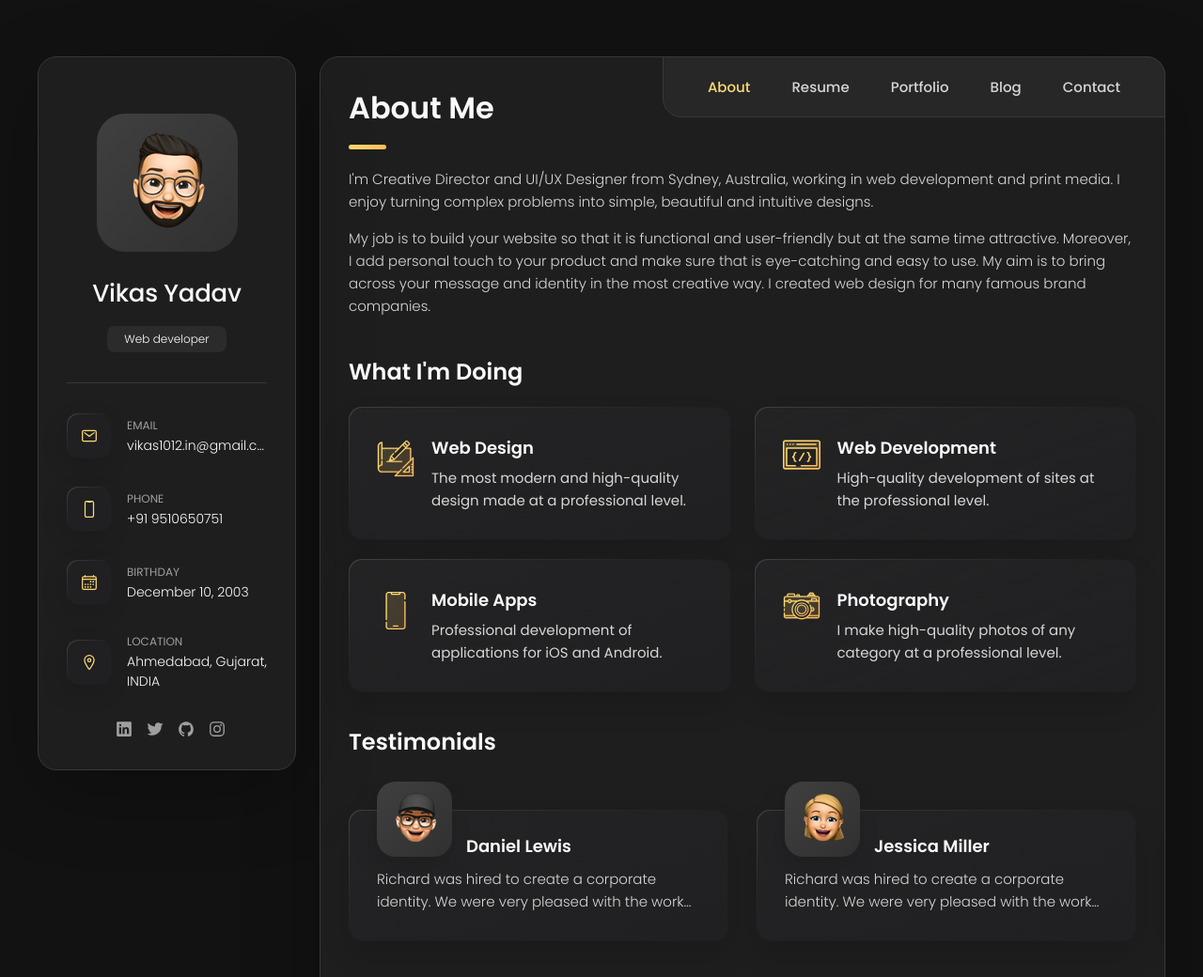
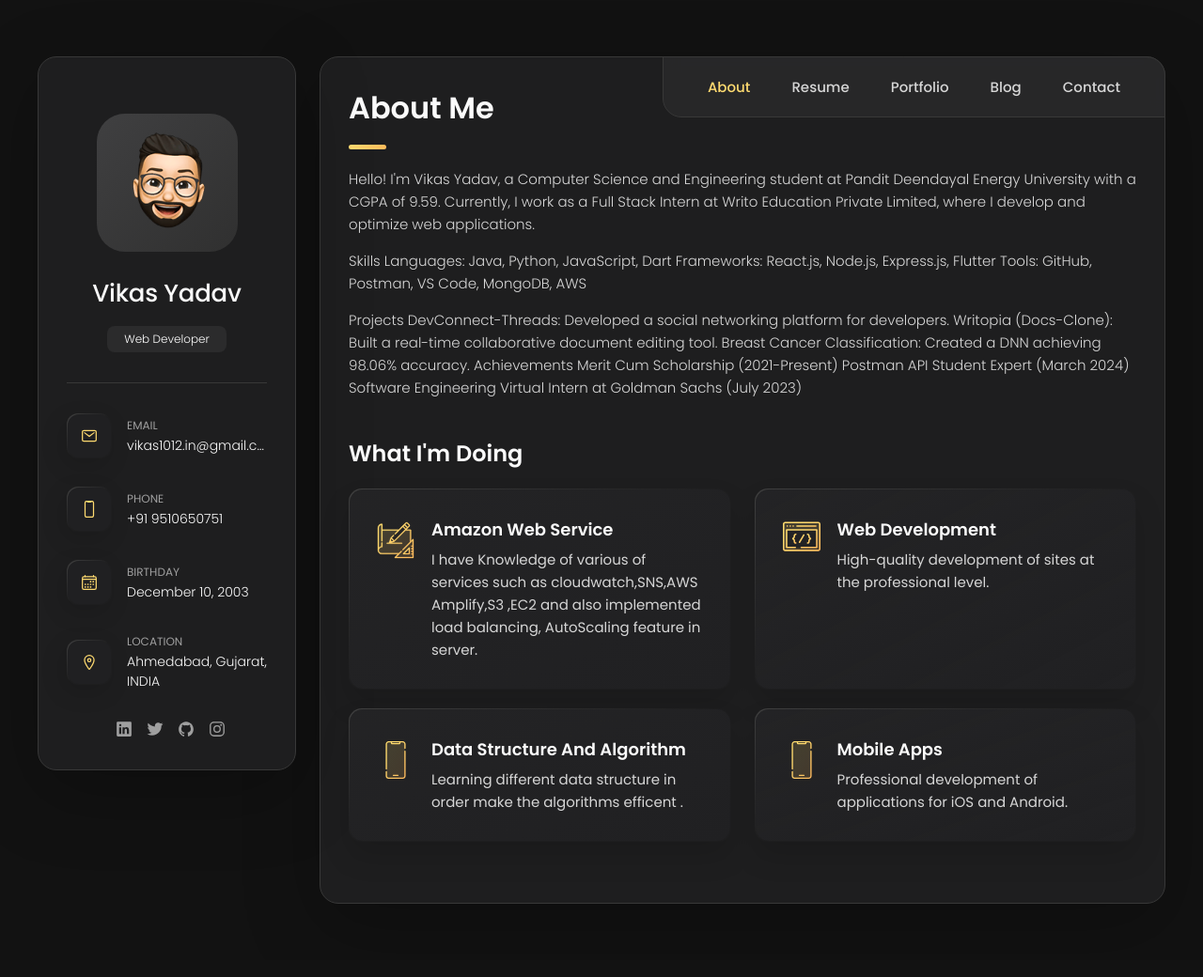
Before and after one commit to Vikas-Yadav-79/Vikas-Personal-Portfolio, a plain HTML site: page Vikas-Personal-Portfolio/index.html in a window 1280 px wide. Shown: the top 1040 px of the page at 94% size. Drawn offline with nearby package versions, Linux system fonts and the light colour scheme.

```diff
--- a/Vikas-Personal-Portfolio/index.html
+++ b/Vikas-Personal-Portfolio/index.html
@@ -49,7 +49,7 @@
           <h1 class="name" title="Richard hanrick">Vikas Yadav</h1>
 
           <!-- <p class="title">Student</p><br> -->
-          <p class="title">Web developer</p>
+          <p class="title">Web Developer</p>
         </div>
 
         <button class="info_more-btn" data-sidebar-btn>
@@ -215,17 +215,26 @@
 
         <section class="about-text">
           <p>
-            I'm Creative Director and UI/UX Designer from Sydney, Australia, working in web development and print media.
-            I enjoy
-            turning complex problems into simple, beautiful and intuitive designs.
+            Hello! I'm Vikas Yadav, a Computer Science and Engineering student at Pandit Deendayal Energy University
+            with a CGPA of 9.59. Currently, I work as a Full Stack Intern at Writo Education Private Limited, where I
+            develop and optimize web applications.
           </p>
 
           <p>
-            My job is to build your website so that it is functional and user-friendly but at the same time attractive.
-            Moreover, I
-            add personal touch to your product and make sure that is eye-catching and easy to use. My aim is to bring
-            across your
-            message and identity in the most creative way. I created web design for many famous brand companies.
+            Skills
+            Languages: Java, Python, JavaScript, Dart
+            Frameworks: React.js, Node.js, Express.js, Flutter
+            Tools: GitHub, Postman, VS Code, MongoDB, AWS
+          </p>
+          <p>
+            Projects
+            DevConnect-Threads: Developed a social networking platform for developers.
+            Writopia (Docs-Clone): Built a real-time collaborative document editing tool.
+            Breast Cancer Classification: Created a DNN achieving 98.06% accuracy.
+            Achievements
+            Merit Cum Scholarship (2021-Present)
+            Postman API Student Expert (March 2024)
+            Software Engineering Virtual Intern at Goldman Sachs (July 2023)
           </p>
         </section>
 
@@ -248,10 +257,11 @@
               </div>
 
               <div class="service-content-box">
-                <h4 class="h4 service-item-title">Web design</h4>
+                <h4 class="h4 service-item-title">Amazon Web Service</h4>
 
                 <p class="service-item-text">
-                  The most modern and high-quality design made at a professional level.
+                  I have Knowledge of various of services such as cloudwatch,SNS,AWS Amplify,S3 ,EC2 and also
+                  implemented load balancing, AutoScaling feature in server.
                 </p>
               </div>
 
@@ -280,6 +290,22 @@
               </div>
 
               <div class="service-content-box">
+                <h4 class="h4 service-item-title">Data Structure and Algorithm</h4>
+
+                <p class="service-item-text">
+                  Learning different data structure in order make the algorithms efficent .
+                </p>
+              </div>
+
+            </li>
+
+            <li class="service-item">
+
+              <div class="service-icon-box">
+                <img src="./assets/images/icon-app.svg" alt="mobile app icon" width="40">
+              </div>
+
+              <div class="service-content-box">
                 <h4 class="h4 service-item-title">Mobile apps</h4>
 
                 <p class="service-item-text">
@@ -289,21 +315,7 @@
 
             </li>
 
-            <li class="service-item">
 
-              <div class="service-icon-box">
-                <img src="./assets/images/icon-photo.svg" alt="camera icon" width="40">
-              </div>
-
-              <div class="service-content-box">
-                <h4 class="h4 service-item-title">Photography</h4>
-
-                <p class="service-item-text">
-                  I make high-quality photos of any category at a professional level.
-                </p>
-              </div>
-
-            </li>
 
           </ul>
 
@@ -316,9 +328,9 @@
 
         <section class="testimonials">
 
-          <h3 class="h3 testimonials-title">Testimonials</h3>
+          <!-- <h3 class="h3 testimonials-title">Testimonials</h3> -->
 
-          <ul class="testimonials-list has-scrollbar">
+          <!-- <ul class="testimonials-list has-scrollbar">
 
             <li class="testimonials-item">
               <div class="content-card" data-testimonials-item>
@@ -408,7 +420,7 @@
               </div>
             </li>
 
-          </ul>
+          </ul> -->
 
         </section>
 
@@ -462,7 +474,7 @@
           - clients
         -->
 
-        <section class="clients">
+        <!-- <section class="clients">
 
           <h3 class="h3 clients-title">Clients</h3>
 
@@ -506,7 +518,7 @@
 
           </ul>
 
-        </section>
+        </section> -->
 
       </article>
 
@@ -540,18 +552,21 @@
 
               <h4 class="h4 timeline-item-title">Pandit Deendayal Energy University</h4>
 
-              <span>2021 — 2025</span>
+              <h5 class="timeline-text">Bachelor of Technology 2021 — 2025</h5>
 
               <p class="timeline-text">
-                <span class="timeline-text-bold">Bachelor of Technology</span><br>
-                <span class="timeline-text-bold">Computer Science and Engineering</span><br>
-                <span class="timeline-text-bold">Gujarat, India</span>
+                <span class="timeline-text-bold">Computer Science and Engineering</span>
+                <b>Relevant Coursework :</b> Data Structures and Algorithms (Java),OS, DBMS, Computer Networks, Object
+                Oriented Programming (Java), Software Engineering, Advance Python Programming, Information Security
+                <br>
+
+                <h5 class="timeline-text"> Gandhinagar ,Gujarat, India</h5>
 
               </p>
 
             </li>
 
-            <li class="timeline-item">
+            <!-- <li class="timeline-item">
 
               <h4 class="h4 timeline-item-title">New york academy of art</h4>
 
@@ -562,9 +577,9 @@
                 omnis..
               </p>
 
-            </li>
+            </li> -->
 
-            <li class="timeline-item">
+            <!-- <li class="timeline-item">
 
               <h4 class="h4 timeline-item-title">High school of art and design</h4>
 
@@ -576,7 +591,7 @@
                 eos.
               </p>
 
-            </li>
+            </li> -->
 
           </ol>
 
@@ -612,7 +627,8 @@
 
                 <li class="timeline-item">
                   <p class="timeline-text">
-                    Coordinated with cross-functional teams, including designers, product managers, and backend developers,
+                    Coordinated with cross-functional teams, including designers, product managers, and backend
+                    developers,
                     to align on project requirements and deliverables.
 
                   </p>
@@ -634,24 +650,27 @@
               <h4 class="h4 timeline-item-title">Chuwal Gram Vikas Trust</h4>
               <span> May 2022 - June 2022</span>
 
-              <span> May 2022 - June 2022</span>
+              <span>Civic Service Intern</span>
               <br>
               <ol class="timeline-list">
                 <li class="timeline-item">
                   <p class="timeline-text">
-                    Assisted in data entry tasks, ensuring accurate and organized records for project monitoring and evaluation.
+                    Assisted in data entry tasks, ensuring accurate and organized records for project monitoring and
+                    evaluation.
                   </p>
                 </li>
 
                 <li class="timeline-item">
                   <p class="timeline-text">
-                    Actively contributed to social media and communication efforts to raise awareness about the NGO's mission and activities.
+                    Actively contributed to social media and communication efforts to raise awareness about the NGO's
+                    mission and activities.
                   </p>
                 </li>
 
                 <li class="timeline-item">
                   <p class="timeline-text">
-                    Assisted in administrative tasks, including scheduling meetings, managing correspondence, and maintaining office supplies.
+                    Assisted in administrative tasks, including scheduling meetings, managing correspondence, and
+                    maintaining office supplies.
                   </p>
                 </li>
               </ol>
@@ -673,7 +692,7 @@
             <li class="skills-item">
 
               <div class="title-wrapper">
-                <h5 class="h5">Web design</h5>
+                <h5 class="h5">Java</h5>
                 <data value="80">80%</data>
               </div>
 
@@ -686,7 +705,7 @@
             <li class="skills-item">
 
               <div class="title-wrapper">
-                <h5 class="h5">Graphic design</h5>
+                <h5 class="h5">Python</h5>
                 <data value="70">70%</data>
               </div>
 
@@ -699,12 +718,12 @@
             <li class="skills-item">
 
               <div class="title-wrapper">
-                <h5 class="h5">Branding</h5>
-                <data value="90">90%</data>
+                <h5 class="h5">AWS</h5>
+                <data value="90">55%</data>
               </div>
 
               <div class="skill-progress-bg">
-                <div class="skill-progress-fill" style="width: 90%;"></div>
+                <div class="skill-progress-fill" style="width: 55%;"></div>
               </div>
 
             </li>
@@ -712,12 +731,12 @@
             <li class="skills-item">
 
               <div class="title-wrapper">
-                <h5 class="h5">WordPress</h5>
-                <data value="50">50%</data>
+                <h5 class="h5">Docker</h5>
+                <data value="50">79%</data>
               </div>
 
               <div class="skill-progress-bg">
-                <div class="skill-progress-fill" style="width: 50%;"></div>
+                <div class="skill-progress-fill" style="width: 79%;"></div>
               </div>
 
             </li>
```
Lines whose indentation alone changed are shown as unchanged.
